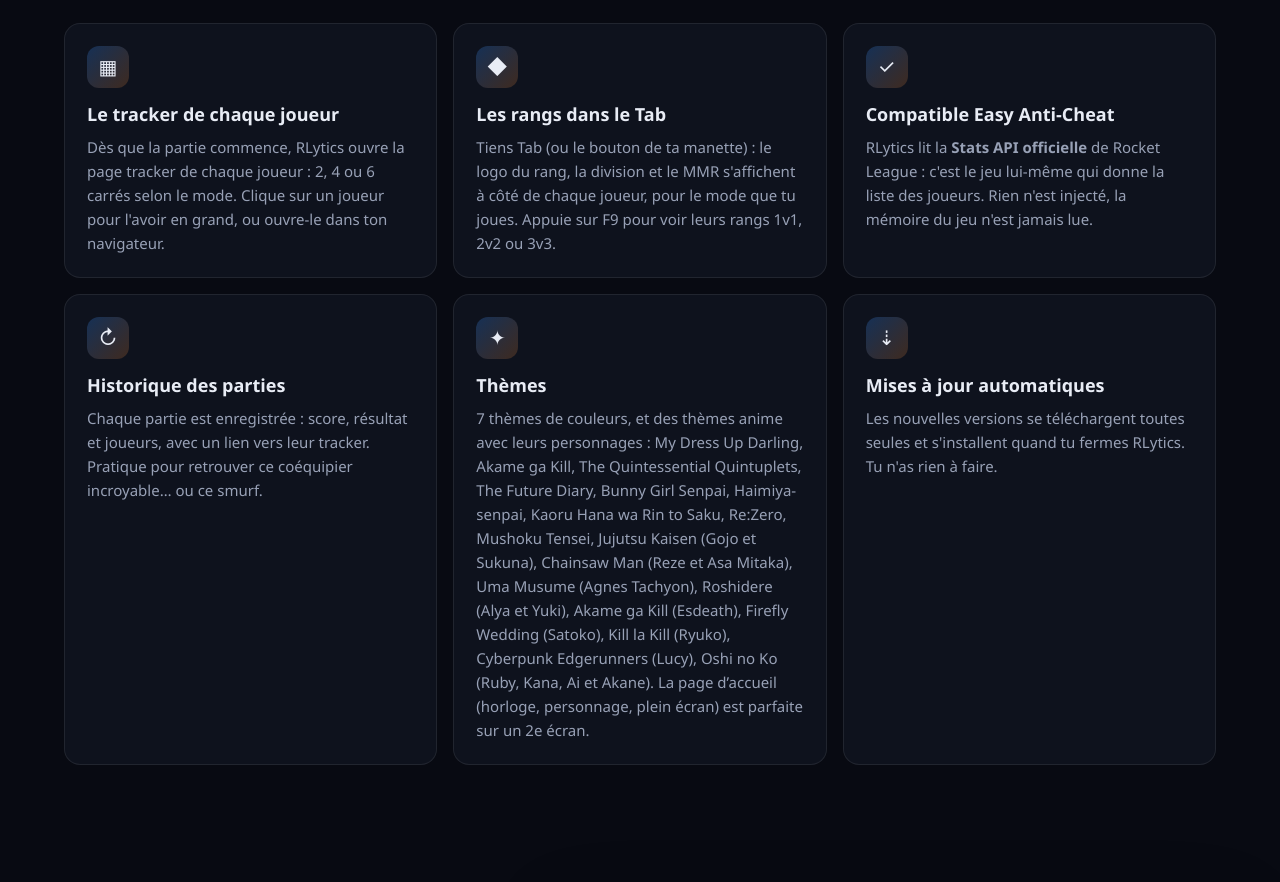
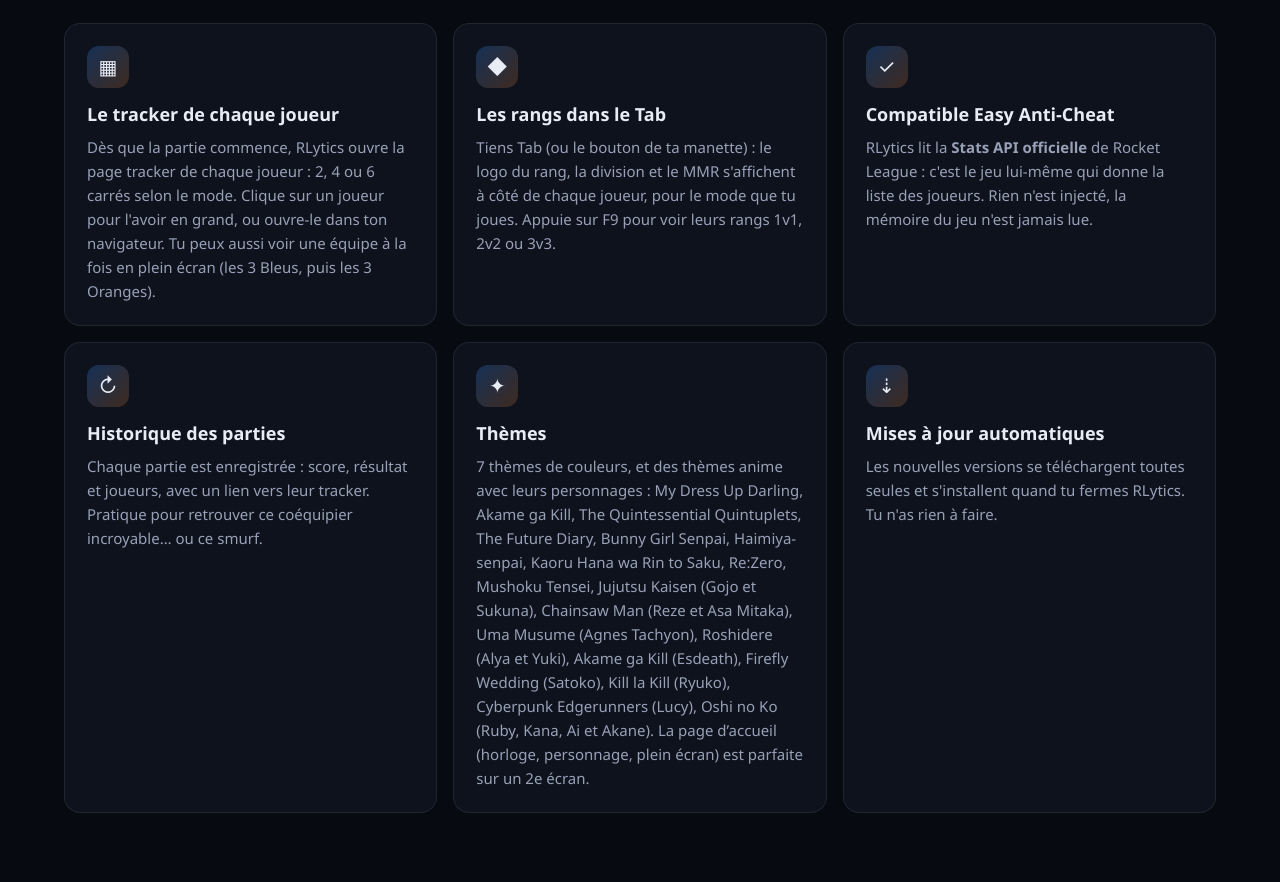
Before and after one commit to ayusecour-stack/rlytics, a plain HTML site: page docs/index.html in a window 1280 px wide. Shown: the part 982-1864 px from the top of the page. Drawn offline with Linux system fonts and the light colour scheme; no server answers.

Commit message:
Site : vue une équipe à la fois (1.8.1)
Co-Authored-By: Claude Opus 5.5 <noreply@anthropic.com>

```diff
--- a/docs/index.html
+++ b/docs/index.html
@@ -62,7 +62,7 @@
         <article class="feat">
           <div class="ico">▦</div>
           <h3>Le tracker de chaque joueur</h3>
-          <p>Dès que la partie commence, RLytics ouvre la page tracker de chaque joueur : 2, 4 ou 6 carrés selon le mode. Clique sur un joueur pour l'avoir en grand, ou ouvre-le dans ton navigateur.</p>
+          <p>Dès que la partie commence, RLytics ouvre la page tracker de chaque joueur : 2, 4 ou 6 carrés selon le mode. Clique sur un joueur pour l'avoir en grand, ou ouvre-le dans ton navigateur. Tu peux aussi voir une équipe à la fois en plein écran (les 3 Bleus, puis les 3 Oranges).</p>
         </article>
         <article class="feat">
           <div class="ico">◆</div>
```
